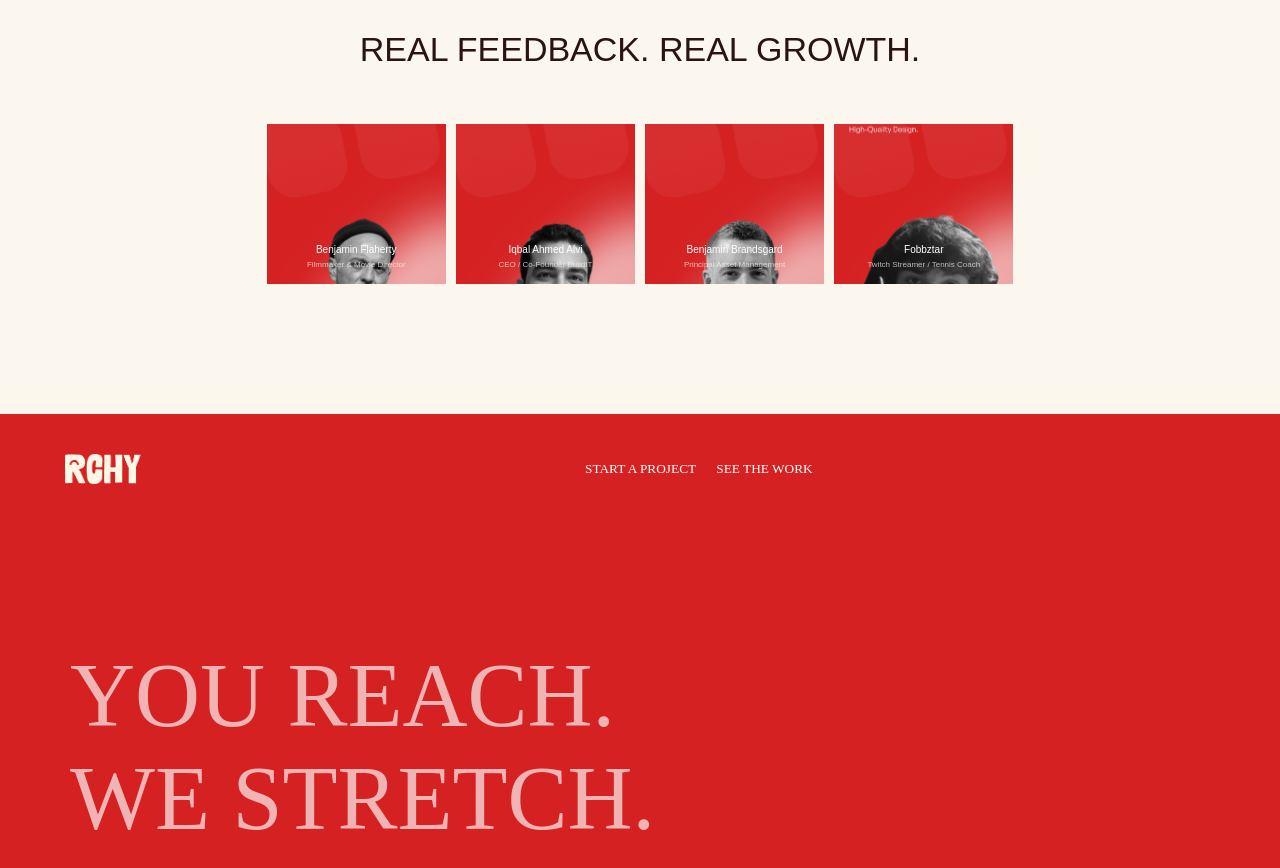
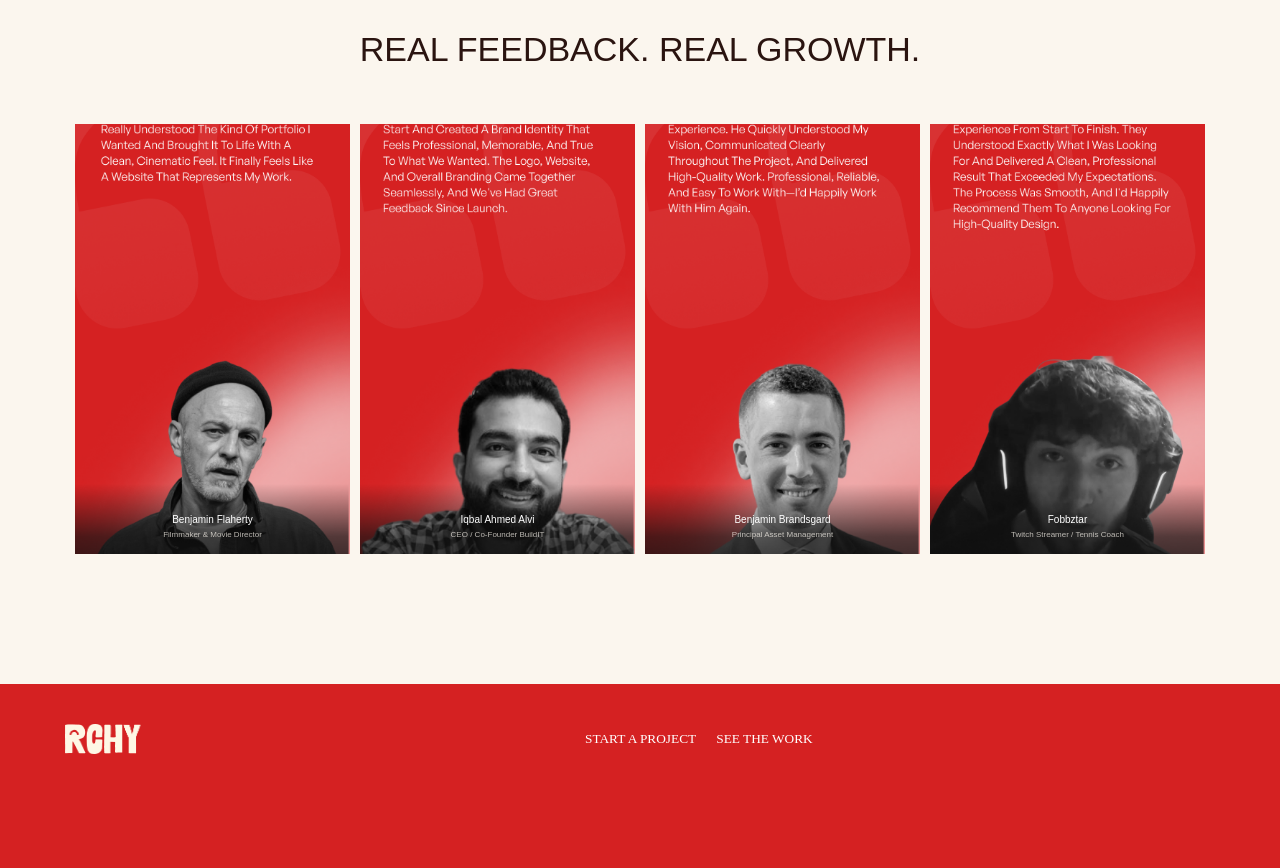
Before and after one commit to annaskhan-dev/RCHYstudio, a React (Vite) app: page / in a window 1280 px wide. Shown: the part 4500-5368 px from the top of the page. Built offline with nearby package versions, Linux system fonts and the light colour scheme.

Commit message:
adding things

```diff
--- a/src/components/feedback.module.css
+++ b/src/components/feedback.module.css
@@ -25,8 +25,8 @@ body {
 .imageWrapper {
   position: relative;
   width: 100%;
-  max-width: 14vw; /* Same as your original image max-width */
-  height: 20vh;    /* Same as your original image height */
+  max-width: 275px; /* Same as your original image max-width */
+  height: 430px;    /* Same as your original image height */
 }
 
 .imagecontainer img {
```
